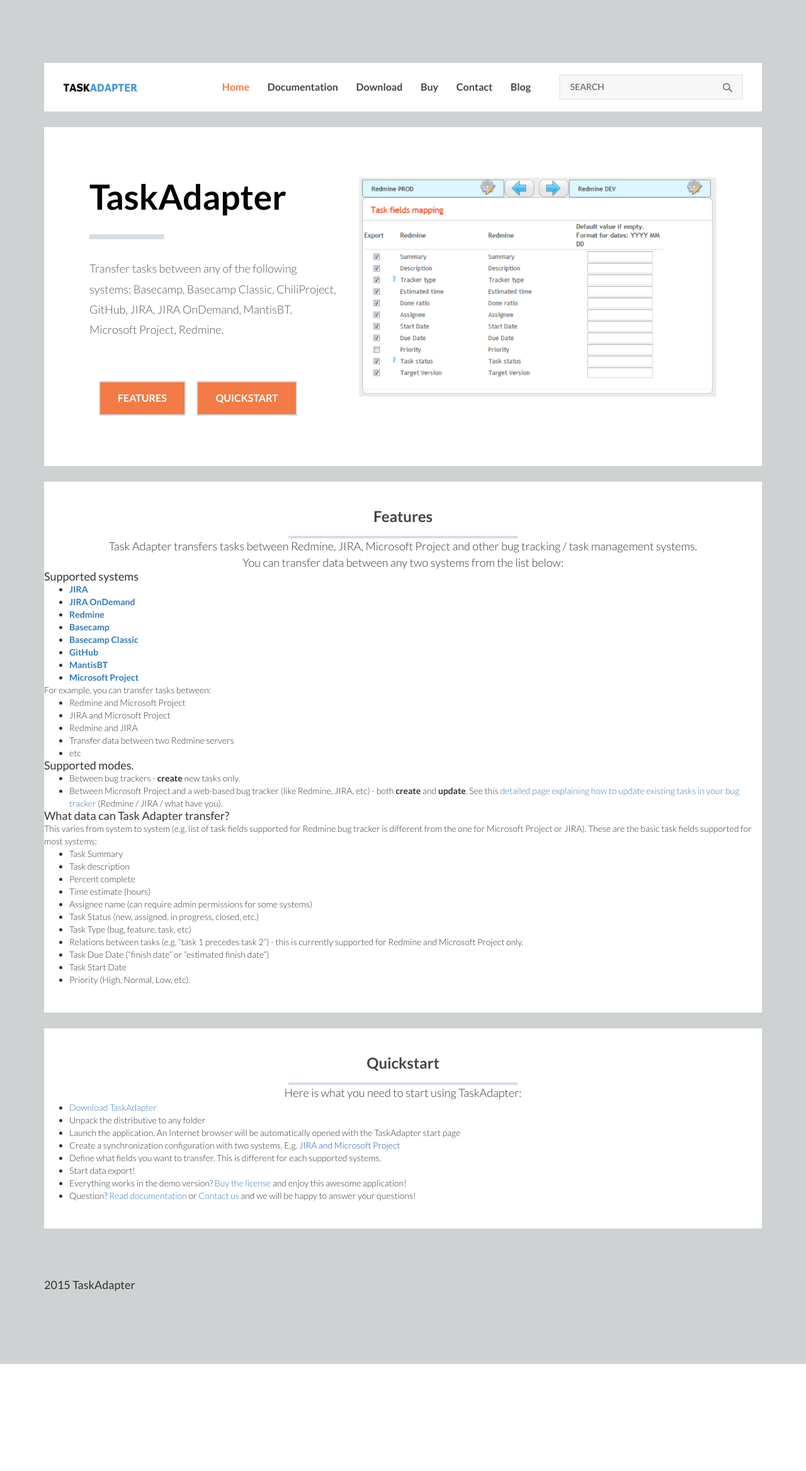
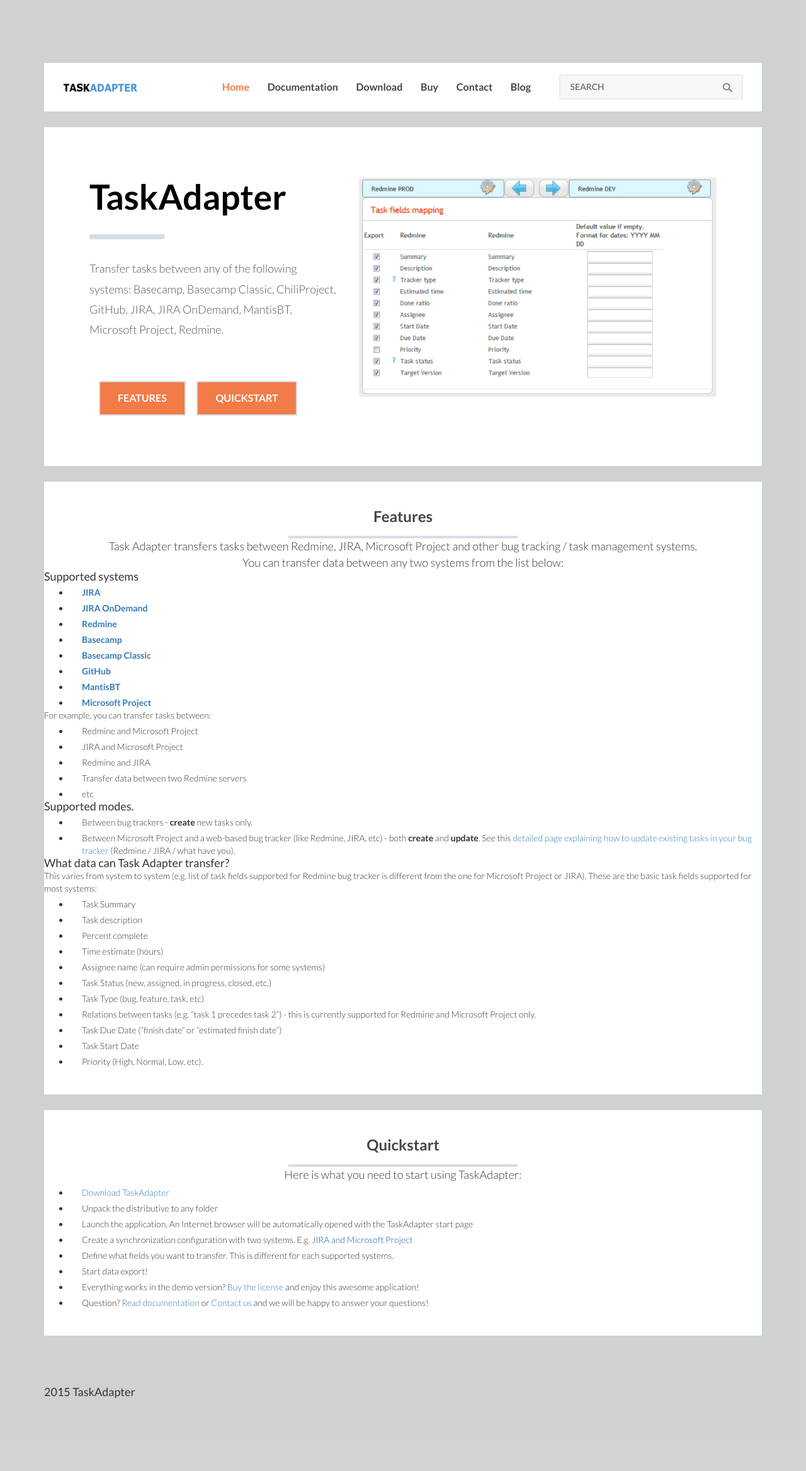
Before and after one commit to Syed-Shahzaib-Hussain/Task-Adapter-Copy, a Jekyll site: the page built from index.html, in a window 1280 px wide. Shown: the whole page at 63% size. Built offline with Jekyll 4.4.1, drawn with Linux system fonts in a browser that asks for light colours; before the commit the page ends 2166 px from its top, so only the background shows below that.

Commit message:
some minor styling

```diff
--- a/css/style.css
+++ b/css/style.css
@@ -356,6 +356,8 @@
 }
 .front_page_section ul li{
   margin-left: 40px;
+  margin-top: 5px;
+  padding-left: 20px;
 }
 
 .section_intro {
```
